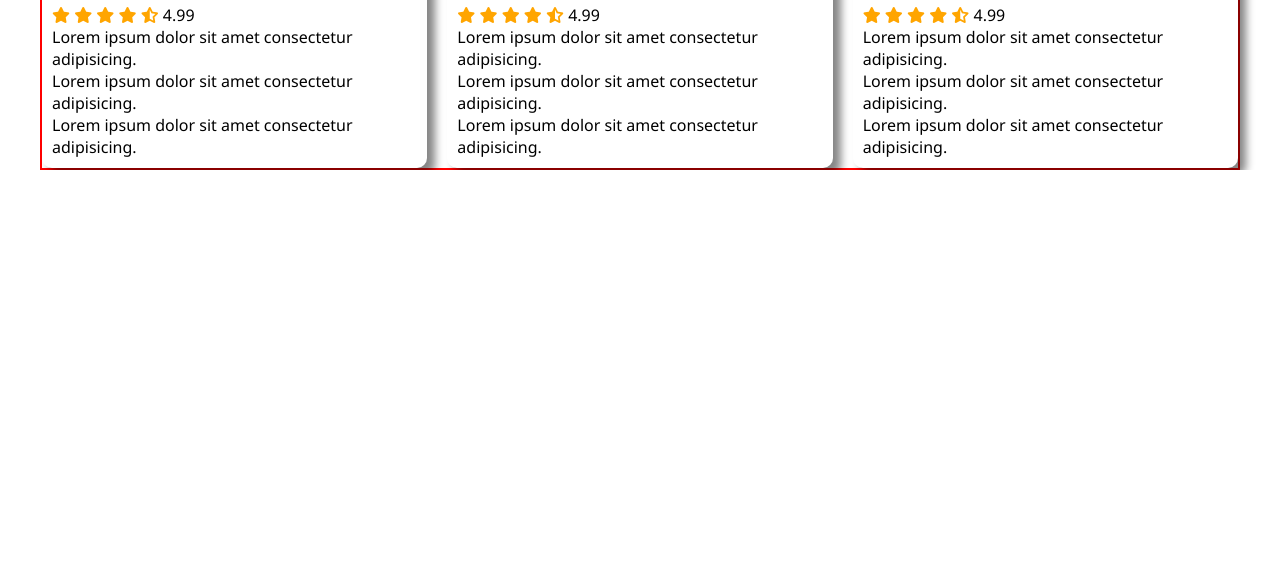
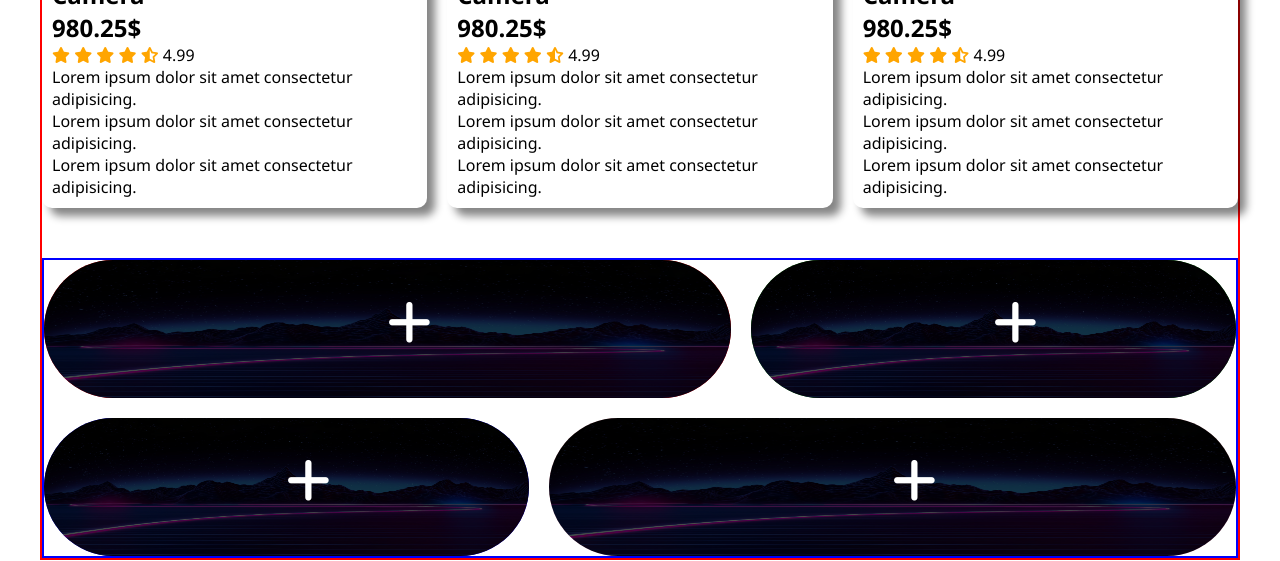
Before and after one commit to anontobr913/conceptual-milestone1-session2, a plain HTML site: page index.html in a window 1280 px wide. Shown: the part 1349-1910 px from the top of the page. Before the commit the page ends 1519 px from the top, so only its background shows below. Drawn offline with Linux system fonts and the light colour scheme.

Commit message:
odvut section done

```diff
--- a/index.html
+++ b/index.html
@@ -45,7 +45,9 @@
             <div class="fifty-off">
                 50% off
             </div>
-            <!-- banner section starts here -->
+            <!-- banner section ends here -->
+
+            <!-- popular section starts here -->
 
             <section class="popular">
               <div class="card">
@@ -174,14 +176,29 @@
                     Lorem ipsum dolor sit amet consectetur adipisicing. <br></p>
               </div>
             </div>
+            </section>
+            <!-- popular section starts here -->
+
+            <!-- section odvut  starts here  -->
+
+            <div class="odvut-main">
+               <div class="odvut-child-1"><img src="./images/nature-images/img-2.jpg" alt="">
+            <span class="icon"><i class="fa-solid fa-plus"></i></span></div>
+               <div class="odvut-child-2"><img src="./images/nature-images/img-2.jpg" alt="">
+                <span class="icon"><i class="fa-solid fa-plus"></i></span></div>
+               <div class="odvut-child-3"><img src="./images/nature-images/img-2.jpg" alt="">
+                <span class="icon"><i class="fa-solid fa-plus"></i></span></div>
+               <div class="odvut-child-4"><img src="./images/nature-images/img-2.jpg" alt="">
+                <span class="icon"><i class="fa-solid fa-plus"></i></span></div>
+
+            </div>
+
+
+            <!-- section odvut  ends here  -->
+
+        </main>
 
 
 
-            </section>
-
-        </main>
-
-        <!-- banner section ends here -->
-
 </body>
 </html>
--- a/responsive.css
+++ b/responsive.css
@@ -56,4 +56,6 @@
     {
         grid-template-columns: repeat(1,1fr);
     }
+
+
 }
--- a/style.css
+++ b/style.css
@@ -89,7 +89,7 @@
 
 .popular
 {
-margin-top: 50pxs;
+margin-top: 40px;
  display: grid;
  grid-template-columns: repeat(3,1fr);
  gap: 20px;
@@ -114,5 +114,65 @@ margin-top: 50pxs;
     height: 270px;
 }
 
+/* Popular section style ends here */
 
-/* Popular section style ends here */
+
+/* section odvut style starts here */
+.odvut-main
+{
+    border: 2px solid blue;
+    margin-top: 50px;
+    min-height: 300px;
+    height: 200px;
+    display: grid;
+    grid-template-columns: repeat(12,1fr);
+    grid-template-rows: repeat(12,1fr);
+    gap: 20px;
+}
+.odvut-main img{
+    width: 100%;
+    height: 100%;
+    border-radius: 70px;
+    filter: brightness(30%);
+}
+
+.odvut-child-1
+{ background-color: red;
+    grid-column: 1/span 7;
+    border-radius: 70px;
+    grid-row: 1/span 6;
+    position: relative;
+}
+.odvut-child-2
+{background-color: green;
+    grid-column: 8/span 5;
+    border-radius: 70px;
+    grid-row: 1/span 6;
+    position: relative;
+}
+.odvut-child-3
+{
+background-color: blue;
+grid-column: 1/span 5;
+border-radius: 70px;
+grid-row: 7/span 6;
+position: relative;
+}
+.odvut-child-4
+{
+background-color: pink;
+grid-column: 6/span 7;
+border-radius: 70px;
+grid-row: 7/span 6;
+position: relative;
+}
+.icon
+{
+    color: white;
+    position: absolute;
+    font-size: 50px;
+    top: 20%;
+    left: 50%;
+}
+
+/* section odvut style ends here */
```
